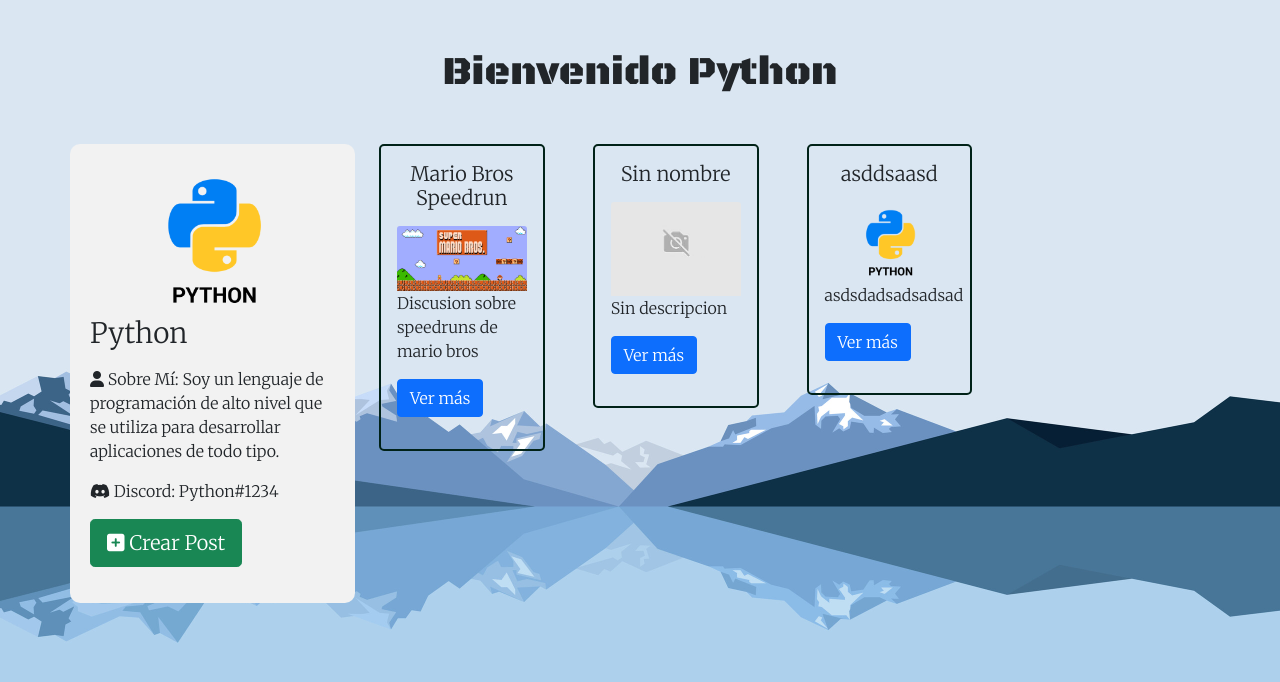
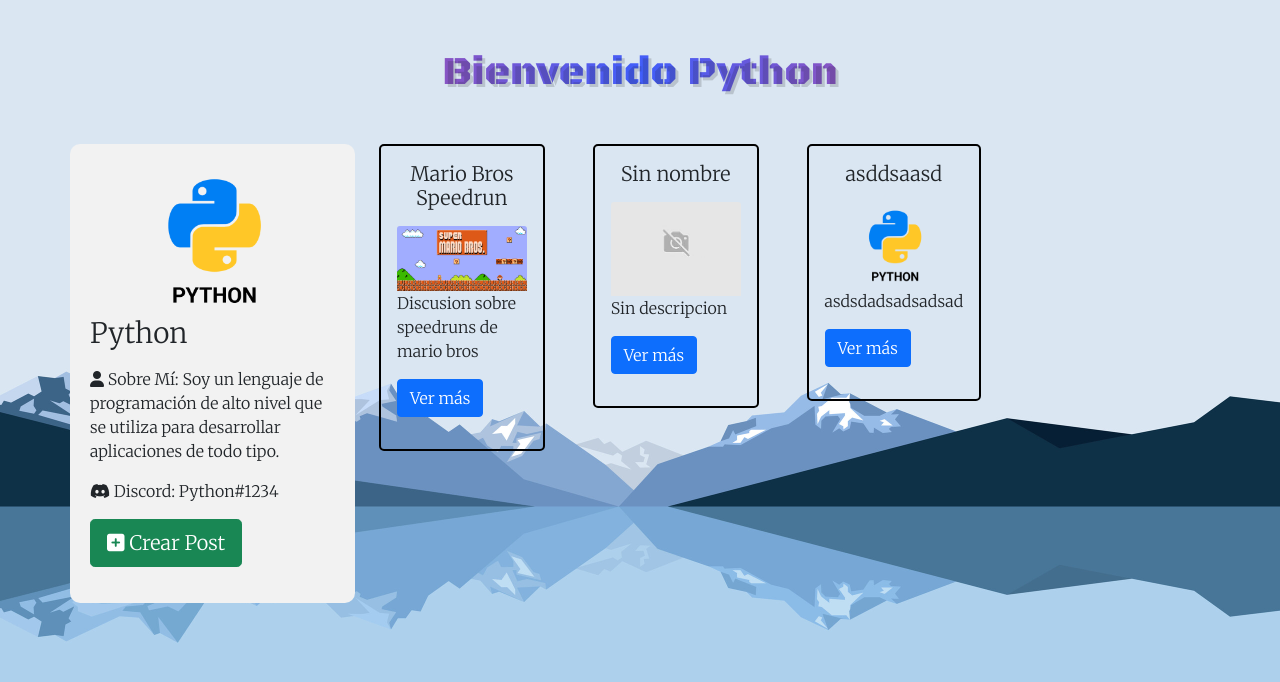
Before and after one commit to Sebastar637/Lobster, a Django app: page /chat/ in a window 1280 px wide. Shown: the part 72-754 px from the top of the page. Run offline with Django 3.2, Linux system fonts and the light colour scheme; a user stored in the database is signed in; data comes from the database, SQL or seed files in the repository; both versions use the stored data as it was after the commit; parts of the project's set-up code (start-up, migrations or seed data) failed here and were passed over; some web fonts are replaced.

Commit message:
animation and color title user in post

```diff
--- a/static/css/styles.css
+++ b/static/css/styles.css
@@ -31,3 +31,33 @@ html{
     background-size: cover;
     background-position: center;
 }
+.title-user{
+    margin-top: 15px;
+    font-family: 'Black Ops One', cursive;
+    background: radial-gradient(circle, rgba(63,94,251,1) 0%, rgba(252,70,107,1) 100%);
+    -webkit-text-fill-color: transparent;
+    background-clip: text;
+    -webkit-background-clip: text;
+    text-shadow: 3px 3px rgba(31, 31, 31, 0.171);
+}
+.publication-title{
+    display: inline-block;
+    margin: 5 5.5rem;
+
+    animation: slideInUp;
+    animation-duration: 2s;
+}
+.perfil-user{
+    display: inline-block;
+    margin: 5 5.5rem;
+
+    animation: slideInUp;
+    animation-duration: 2s;
+}
+.animation-title{
+    text-align: center;
+    margin-top: 15px;
+
+    animation: zoomIn;
+    animation-duration: 2s;
+}
--- a/templates/chats.html
+++ b/templates/chats.html
@@ -9,14 +9,14 @@
 {% if user.is_authenticated %}
 
 
-<h1 class="text-center m-5"><p style="font-family: 'Black Ops One', cursive;">Bienvenido {{ user.username }}</h1></p>
+<h1 class="text-center m-5 title-user animation-title">Bienvenido {{ user.username }}</h1>
 
 {% endif %}
 
 
 <style>
     .card-body {
-        border: 2px solid rgb(0, 34, 24);
+        border: 2px solid rgb(0, 0, 0);
         border-radius:5px;
     }
     .author-panel{
@@ -29,7 +29,7 @@
 
 <div class="row">
     {% if user.is_authenticated %}
-            <div class="col-md-3 author-panel gx-5">
+            <div class="col-md-3 author-panel gx-5 perfil-user">
                 <img class="avatar rounded card-img-top" src="{{user.avatar.url}}" alt="avatar">
 
 
@@ -53,7 +53,7 @@
         <div class="row g-2 g-5">
             {% for room in rooms %}
             <div class="col-md-3">
-                <div class="card-body">
+                <div class="card-body publication-title">
                 <h5 class="card-title text-center"><p style="font-family: 'Merriweather', serif;">{{room.name}}</h5>
                 <img src="{{ room.image.url }}" class="card-img-top">
 
```
Also changed, not shown: db.sqlite3.
